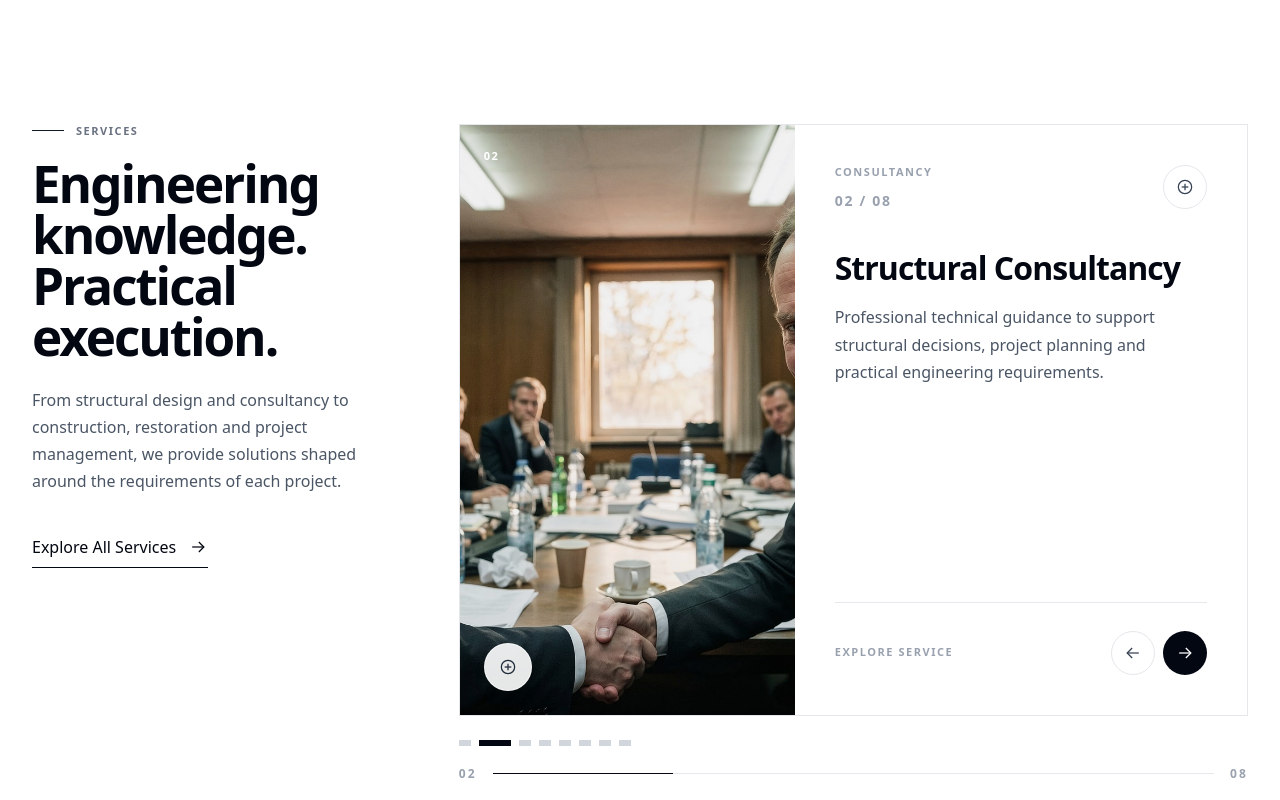
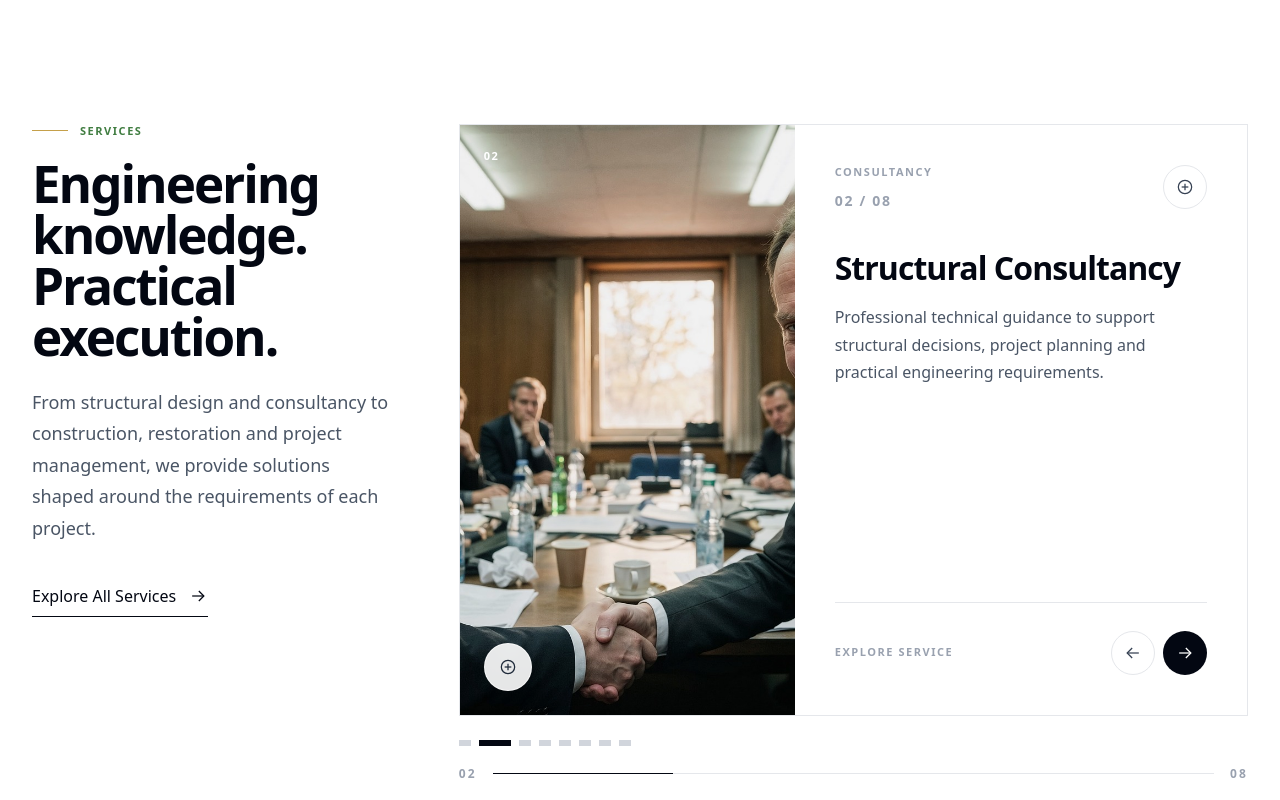
Before and after one commit to Sumolegen/Construction-Website, a Next.js app: page / in a window 1280 px wide. Shown: the part 1580-2380 px from the top of the page. Built offline with nearby package versions, Linux system fonts and the light colour scheme.

Commit message:
SectionHeading-updated

```diff
--- a/src/Components/ui/SectionHeading.tsx
+++ b/src/Components/ui/SectionHeading.tsx
@@ -1,40 +1,46 @@
+type SectionHeadingProps = {
+  eyebrow?: string;
+  title: string;
+  description?: string;
+  align?: "left" | "center";
+  className?: string;
+};
+
 export default function SectionHeading({
   eyebrow,
   title,
   description,
   align = "left",
-}: {
-  eyebrow: string;
-  title: string;
-  description?: string;
-  align?: "left" | "center";
-}) {
+  className = "",
+}: SectionHeadingProps) {
   const centered = align === "center";
 
   return (
-    <div className={centered ? "mx-auto text-center" : ""}>
+    <div
+      className={`${centered ? "mx-auto text-center" : ""} max-w-3xl ${className}`}
+    >
+      {eyebrow && (
         <div
           className={`mb-5 flex items-center gap-3 ${
             centered ? "justify-center" : ""
           }`}
         >
-        <span className="h-px w-8 bg-gray-900" />
+          <span className="h-px w-9 bg-brand-primary" />
 
-        <span className="text-label text-gray-500">
-          {eyebrow}
-        </span>
+          <p className="text-label text-brand-secondary">{eyebrow}</p>
+
+          {centered && (
+            <span className="h-px w-9 bg-brand-secondary" />
+          )}
         </div>
+      )}
 
-      <h2 className="text-h2 max-w-4xl text-gray-950">
+      <h2 className="text-h2 text-gray-950">
         {title}
       </h2>
 
       {description && (
-        <p
-          className={`text-body mt-6 max-w-2xl text-gray-600 ${
-            centered ? "mx-auto" : ""
-          }`}
-        >
+        <p className="text-body-lg mt-6 max-w-2xl text-gray-600">
           {description}
         </p>
       )}
```
Lines whose indentation alone changed are shown as unchanged.
